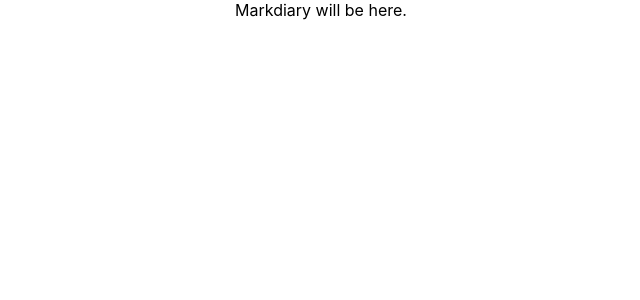
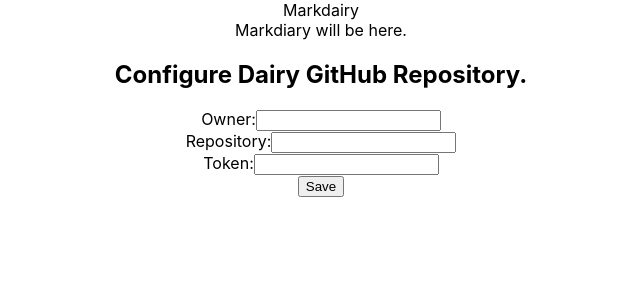
Before and after one commit to siavol/markdiary-web, a React (Create React App) app: page / in a window 1280 px wide. Shown: the top 300 px of the page, without its empty margins (319-959 px from the left). Built offline with nearby package versions, Linux system fonts and the light colour scheme.

Commit message:
weird config

```diff
--- a/src/App.tsx
+++ b/src/App.tsx
@@ -1,10 +1,15 @@
 import React from 'react';
 import './App.css';
+import ConfigGithub from './components/config/config-github';
+
 
 function App() {
   return (
     <div className="App">
-      Markdiary will be here.
+      <header>Markdairy</header>
+
+      <div>Markdiary will be here.</div>
+      <ConfigGithub></ConfigGithub>
     </div>
   );
 }
--- /dev/null
+++ b/src/components/config/config-github.tsx
@@ -0,0 +1,76 @@
+import { ChangeEvent, useEffect, useState } from "react";
+import { Config, loadConfig, saveConfig } from '../../services/config-storage';
+
+function ConfigGithub() {
+  const [config, setConfig] = useState<Config>({
+    github: {
+        owner: null,
+        repo: null,
+        token: null
+    }
+  });
+
+  useEffect(() => {
+    const config = loadConfig();
+    setConfig(config);
+  }, []);
+
+  const handleChange = (e: ChangeEvent<HTMLInputElement>) => {
+    const { name, value } = e.target;
+    setConfig((prevConfig) => ({
+      ...prevConfig,
+      github: {
+        ...prevConfig.github,
+        [name]: value
+      }
+    }));
+  };
+
+  const handleSave = () => {
+    saveConfig(config);
+  };
+
+  return (
+    <div>
+      <h2>Configure Dairy GitHub Repository.</h2>
+
+      <div>
+        <label>
+          Owner:
+          <input
+            type="text"
+            name="owner"
+            value={config.github.owner || ''}
+            onChange={handleChange}
+          />
+        </label>
+      </div>
+      <div>
+        <label>
+          Repository:
+          <input
+            type="text"
+            name="repo"
+            value={config.github.repo || ''}
+            onChange={handleChange}
+          />
+        </label>
+      </div>
+      <div>
+        <label>
+          Token:
+          <input
+            type="password"
+            name="token"
+            value={config.github.token || ''}
+            onChange={handleChange}
+          />
+        </label>
+      </div>
+
+      <button onClick={handleSave}>Save</button>
+    </div>
+  );
+}
+
+export default ConfigGithub;
--- /dev/null
+++ b/src/services/config-storage.ts
@@ -0,0 +1,30 @@
+export type Config = {
+    github: {
+        owner: string | null;
+        repo: string | null;
+        token: string | null;
+    }
+}
+
+export function saveConfig(config: Config) {
+    if (!config.github.owner
+        || !config.github.repo
+        || !config.github.token
+    ) {
+        throw new Error("Incomplete config can not be saved.");
+    }
+
+    localStorage.setItem('markdiary.github.owner', config.github.owner);
+    localStorage.setItem('markdiary.github.repo', config.github.repo);
+    localStorage.setItem('markdiary.github.token', config.github.token);
+}
+
+export function loadConfig(): Config {
+    return {
+        github: {
+            owner: localStorage.getItem('markdiary.github.owner'),
+            repo: localStorage.getItem('markdiary.github.repo'),
+            token: localStorage.getItem('markdiary.github.token')
+        }
+    }
+}
```
Also changed, not shown: 1 other file (tests, documents, lock files or other folders).
